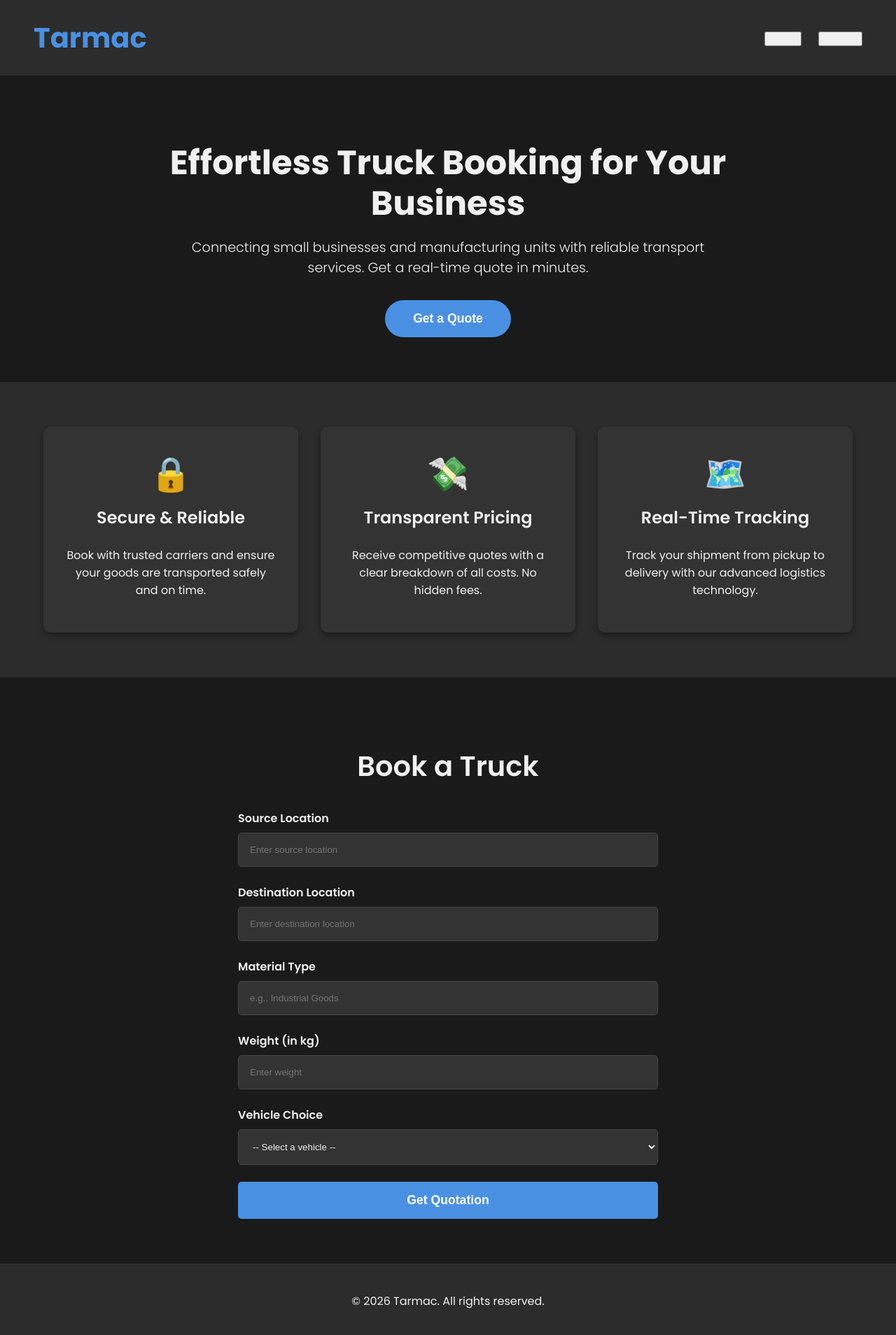
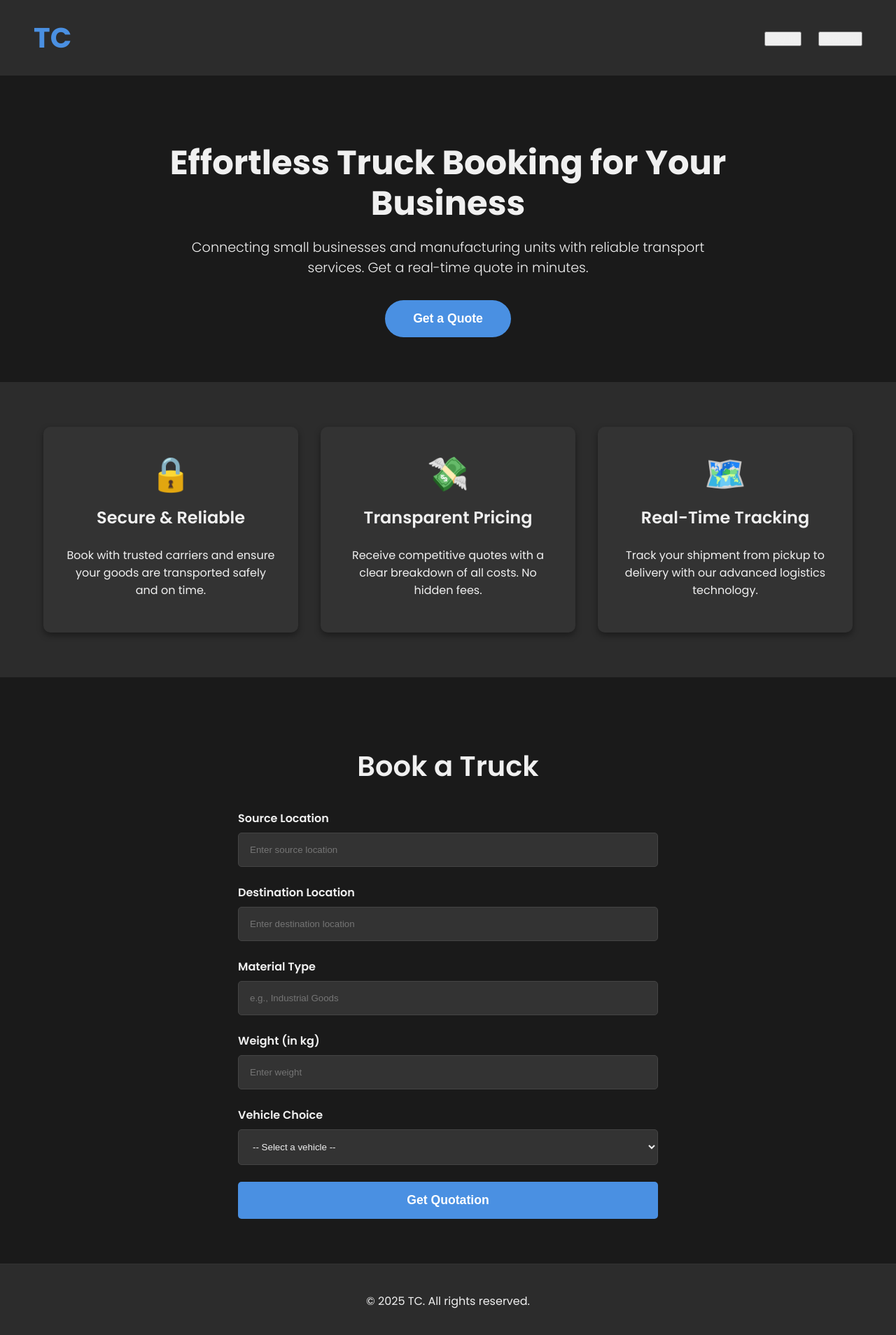
Before and after one commit to rahul92126/TC_booking_app, a React (Create React App) app: page / in a window 1280 px wide. Shown: the top 1908 px of the page at 70% size. Built offline with nearby package versions, Linux system fonts and the light colour scheme.

Commit message:
Changed logo back to TC

```diff
--- a/src/App.js
+++ b/src/App.js
@@ -5,7 +5,7 @@ function App() {
   return (
     <div className="app-container">
       <header className="main-header">
-        <h1 className="logo">Tarmac</h1>
+        <h1 className="logo">TC</h1>
         <div className="auth-buttons">
           <button className="auth-link">Log In</button>
           <button className="auth-link">Sign Up</button>
@@ -71,7 +71,7 @@ function App() {
       </section>
 
       <footer className="main-footer">
-        <p>&copy; 2026 Tarmac. All rights reserved.</p>
+        <p>&copy; 2025 TC. All rights reserved.</p>
       </footer>
     </div>
   );
```
